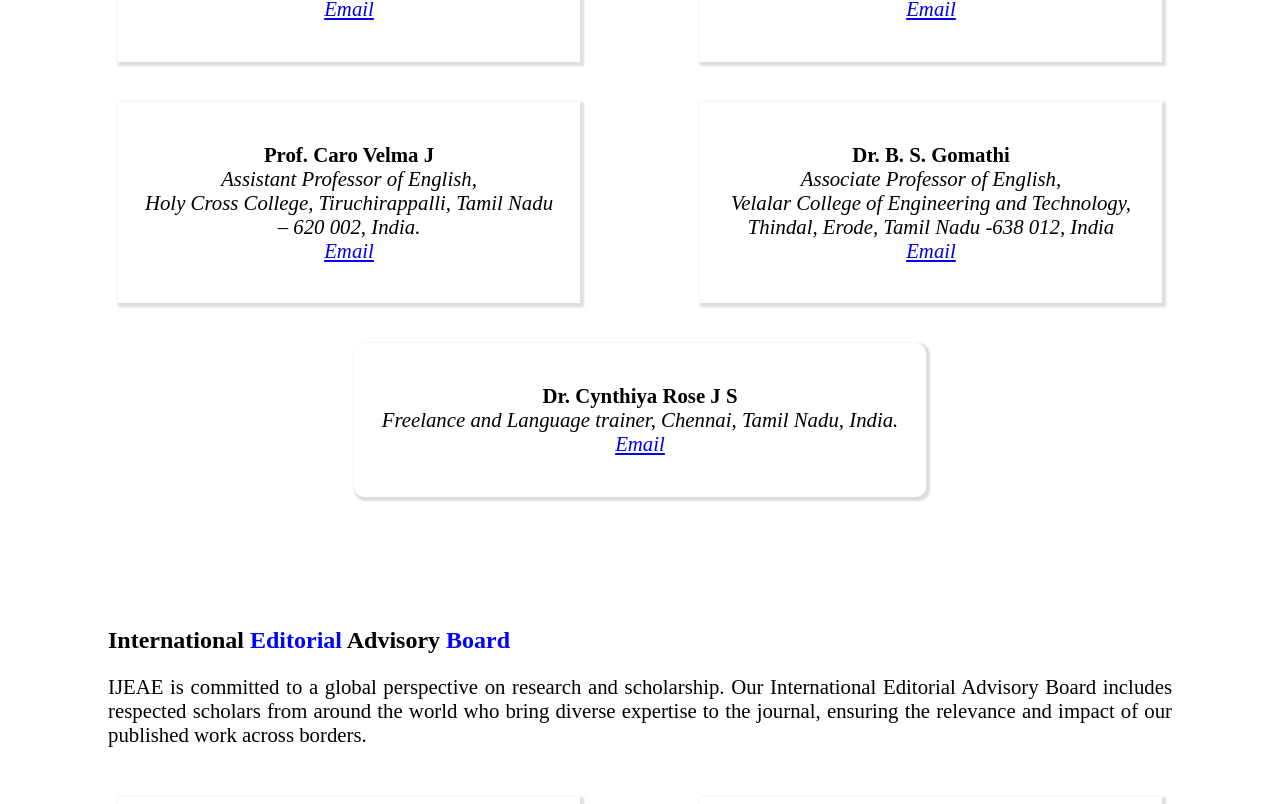
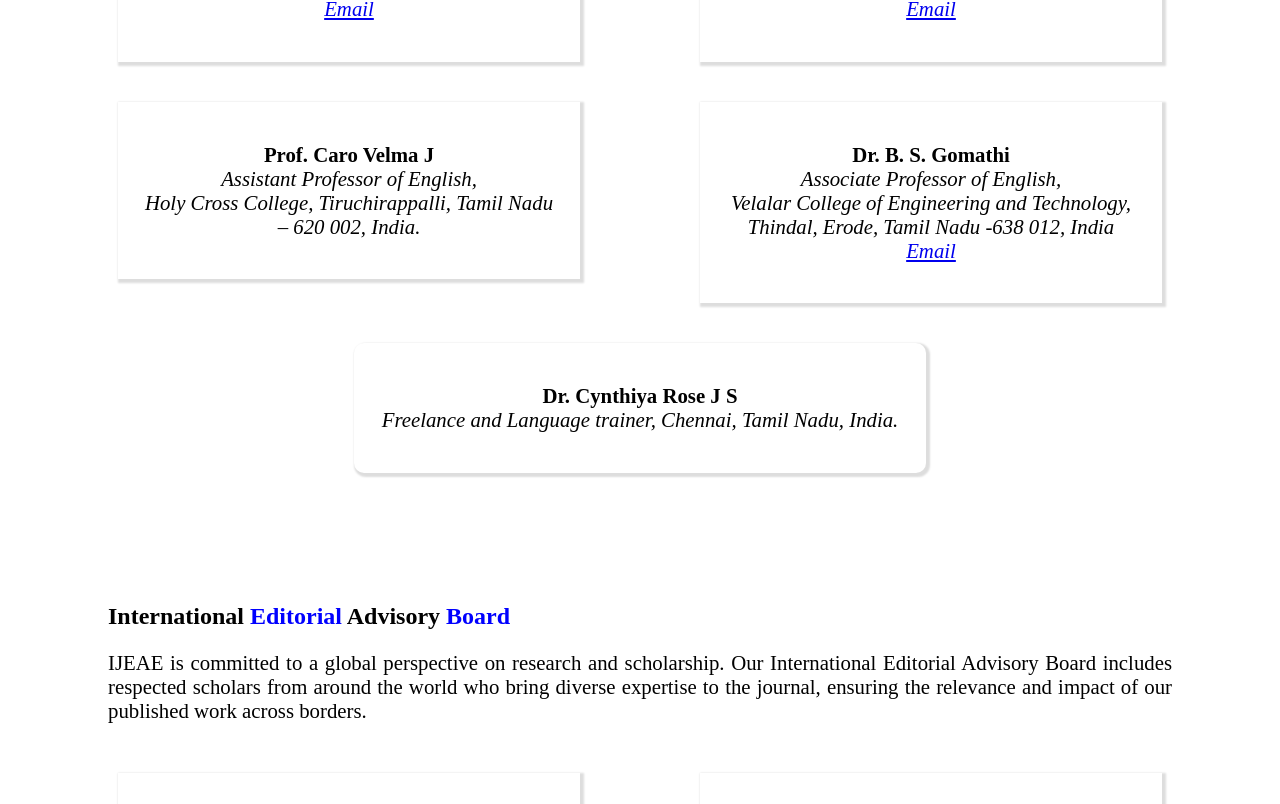
Before and after one commit to lexiontechsolution/journal_website, a React (Create React App) app: page /editorial in a window 1280 px wide. Shown: the part 1136-1940 px from the top of the page. Built offline with nearby package versions, Linux system fonts and the light colour scheme.

Commit message:
Update Editorial.js

```diff
--- a/src/Pages/Editorial/Editorial.js
+++ b/src/Pages/Editorial/Editorial.js
@@ -112,8 +112,7 @@ const Editorial = () => {
                   Prof. Caro Velma J
                 </span>
                 <br></br>Assistant Professor of English, <br></br>Holy Cross
-                College, Tiruchirappalli, Tamil Nadu – 620 002, India.<br></br>
-                <a href="mailto:nascdrrichard@nehrucolleges.com"> Email</a>
+                College, Tiruchirappalli, Tamil Nadu – 620 002, India.
               </p>
             </div>
             <div class="box-editorial">
@@ -135,8 +134,7 @@ const Editorial = () => {
                   Dr. Cynthiya Rose J S
                 </span>
                 <br></br>Freelance and Language trainer, Chennai, Tamil Nadu,
-                India.<br></br>
-                <a href="mailto:"> Email</a>
+                India.
               </p>
             </div>
           </div>
```
